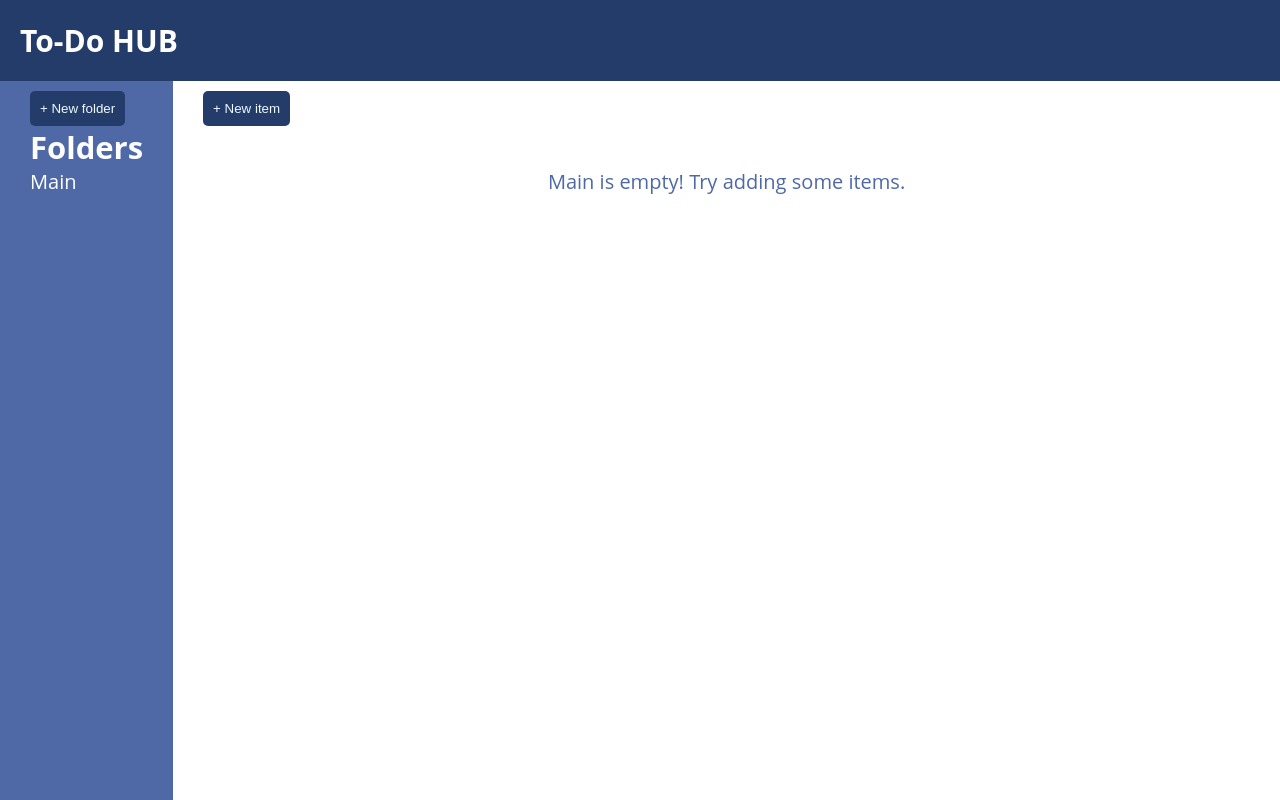
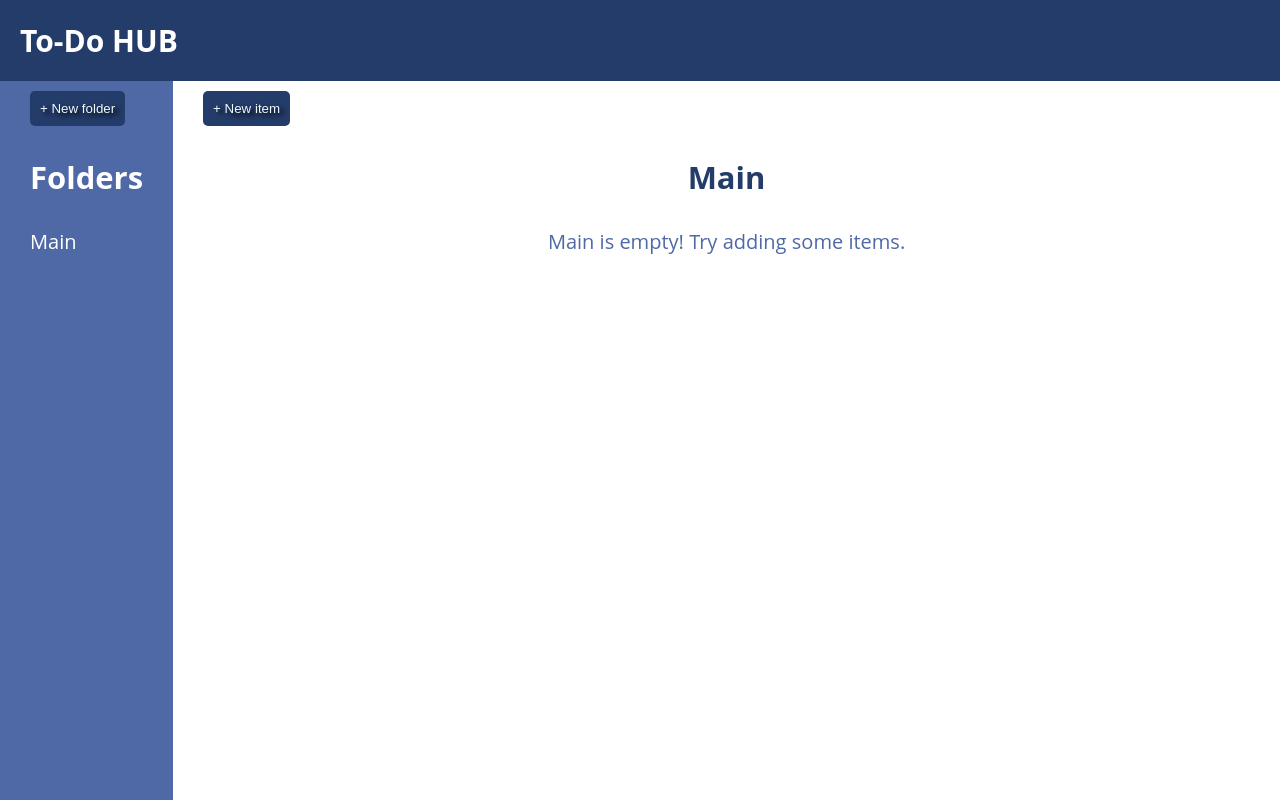
Before and after one commit to Conor-Dunne/Todo-List, a website built with webpack: page src/template.html in a window 1280 px wide. Built offline with nearby package versions, Linux system fonts and the light colour scheme.

Commit message:
Add css and current folder display text

```diff
--- a/src/itemsListDom.js
+++ b/src/itemsListDom.js
@@ -3,19 +3,27 @@ import { removeAllChildNodes, getKeyByValue } from "./helperFunctions";
 
 export let currentFolder = "Main";
 
+
 function displayTodoList(folder) {
+
+    const listFolderTitle = document.querySelector("#list-title");
     currentFolder = getKeyByValue(folders, folder);
+    listFolderTitle.textContent = currentFolder;
+
+
+
+
     const list = document.querySelector(".list-content");
     if (folder.length < 1) {
-        list.textContent = `${getKeyByValue(folders, folder)} is empty! Try adding some items.`
+        list.textContent = `${currentFolder} is empty! Try adding some items.`
         return;
     }
-
-    // const listContent = document.querySelector(".list-content");
 
 
 
     removeAllChildNodes(list);
+
+
     folder.forEach(function (obj) {
 
         const listItemRow = createDomElements("div", "list-item", "");
--- a/src/styles.css
+++ b/src/styles.css
@@ -25,6 +25,11 @@ body {
 h1 {
     font-size: 3.1rem;
     font-weight: bold;
+    margin: 30px 0;
+}
+
+#list-title {
+    color: var(--secondary-color);
 }
 
 p {
@@ -34,7 +39,10 @@ p {
 
 li {
     list-style: none;
+    margin: 8px 0;
 }
+
+
 
 .container {
     min-height: 100vh;
@@ -107,10 +115,12 @@ header {
 
 
 
-.click-item:hover,
+li:hover,
 button {
     cursor: pointer;
+    text-shadow: 4px 3px 5px #000000;
 }
+
 
 .hide-content {
     display: none;
--- a/src/template.html
+++ b/src/template.html
@@ -27,7 +27,7 @@
                     + New item
                 </button>
             </div>
-            <h1>ToDo list:</h1>
+            <h1 id="list-title">ToDo list:</h1>
             <div class="list-content">
             </div>
         </div>
```
